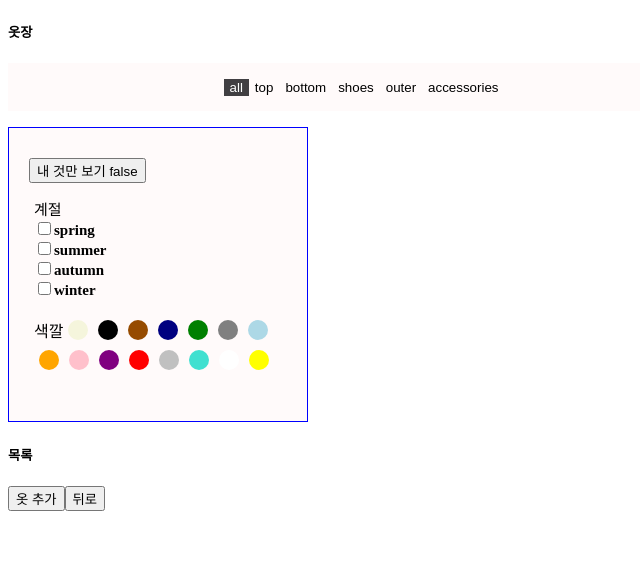
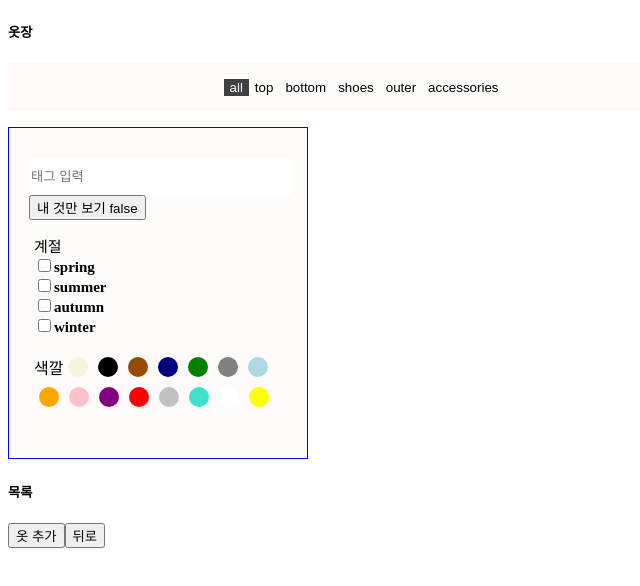
Before and after one commit to yujin-178/G-d-up, a React app in the folder frontend/: page /closet in a window 1280 px wide. Shown: the top 586 px of the page, without its empty margins (0-640 px from the left). Built offline with nearby package versions, Linux system fonts and the light colour scheme.

Commit message:
feat : sidebar에 커스텀 태그 추가 및 삭제 기능 구현

```diff
--- a/frontend/src/components/ClosetSidebar/ClosetSidebar.jsx
+++ b/frontend/src/components/ClosetSidebar/ClosetSidebar.jsx
@@ -17,10 +17,21 @@ function ClosetSidebar(props) {
     toggleIsUserItem,
     onChangeSeason,
     onChangeColor,
+    customTags,
+    deleteCustomHandler,
+    inputRef,
+    onKeyPress,
   } = props;
 
   return (
     <aside css={sidebarStyle}>
+      <input
+        ref={inputRef}
+        css={searchInputStyle}
+        type="text"
+        placeholder="태그 입력"
+        onKeyPress={onKeyPress}
+      />
       <button onClick={toggleIsUserItem}>
         내 것만 보기 {`${isUserItem}`}
       </button>
@@ -42,6 +53,16 @@ function ClosetSidebar(props) {
                 onClick={() => onChangeColor(color)}
               >
               </button>
+            </li>
+          )
+        })}
+      </ul>
+      <ul>
+        {customTags.map((value, index) => {
+          return (
+            <li key={index}>
+              {value}
+              <button onClick={() => deleteCustomHandler(value)}>x</button>
             </li>
           )
         })}
--- a/frontend/src/dressroom/FilterContainer/FilterContainer.jsx
+++ b/frontend/src/dressroom/FilterContainer/FilterContainer.jsx
@@ -1,4 +1,4 @@
-import React from 'react';
+import React, { useRef } from 'react';
 import { useSelector, useDispatch } from 'react-redux';
 import { filteredClothesSelector } from '../../filterSelector';
 import Categories from '../../components/Categories/Categories.jsx';
@@ -8,12 +8,27 @@ import {
   changeIsUserItemFilter,
   changeSeasonFilter,
   changeColorFilter,
+  addCustomFilter,
+  deleteCustomFilter,
 } from '../../filterSlice';
 
 function FilterContainer() {
+  const inputRef = useRef();
   const dispatch = useDispatch();
   const filter = useSelector(state => state.filterSlice);
-  const { category, isUserItem, colors } = filter;
+  const { category, isUserItem, colors, custom } = filter;
+
+  const onKeyPress = event => {
+    if (event.key === 'Enter') {
+      const value = inputRef.current.value;
+      dispatch(addCustomFilter(value));
+      inputRef.current.value = '';
+    }
+  };
+
+  const deleteCustomHandler = value => {
+    dispatch(deleteCustomFilter(value));
+  };
 
   const categoryHandler = categoryName => {
     if (category !== categoryName) {
@@ -48,6 +63,10 @@ function FilterContainer() {
         toggleIsUserItem={userToggleHandler}
         onChangeSeason={seasonHandler}
         onChangeColor={colorHandler}
+        customTags={custom}
+        deleteCustomHandler={deleteCustomHandler}
+        inputRef={inputRef}
+        onKeyPress={onKeyPress}
       />
     </>
   )
--- a/frontend/src/filterSlice.js
+++ b/frontend/src/filterSlice.js
@@ -57,6 +57,25 @@ export const filterSlice = createSlice({
         colors: [...selectedColors, color]
       };
     },
+    addCustomFilter(state, action) {
+      const value = action.payload;
+      if (state.custom.indexOf(value) === -1) {
+        return {
+          ...state,
+          custom: [...state.custom, value]
+        };
+      }
+
+      return state;
+    },
+    deleteCustomFilter(state, action) {
+      const value = action.payload;
+      const removed = state.custom.filter(item => item !== value);
+      return {
+        ...state,
+        custom: removed
+      };
+    }
   },
 });
 
@@ -65,6 +84,8 @@ export const {
   changeIsUserItemFilter,
   changeSeasonFilter,
   changeColorFilter,
+  addCustomFilter,
+  deleteCustomFilter,
 } = filterSlice.actions;
 
 export default filterSlice.reducer;
```
